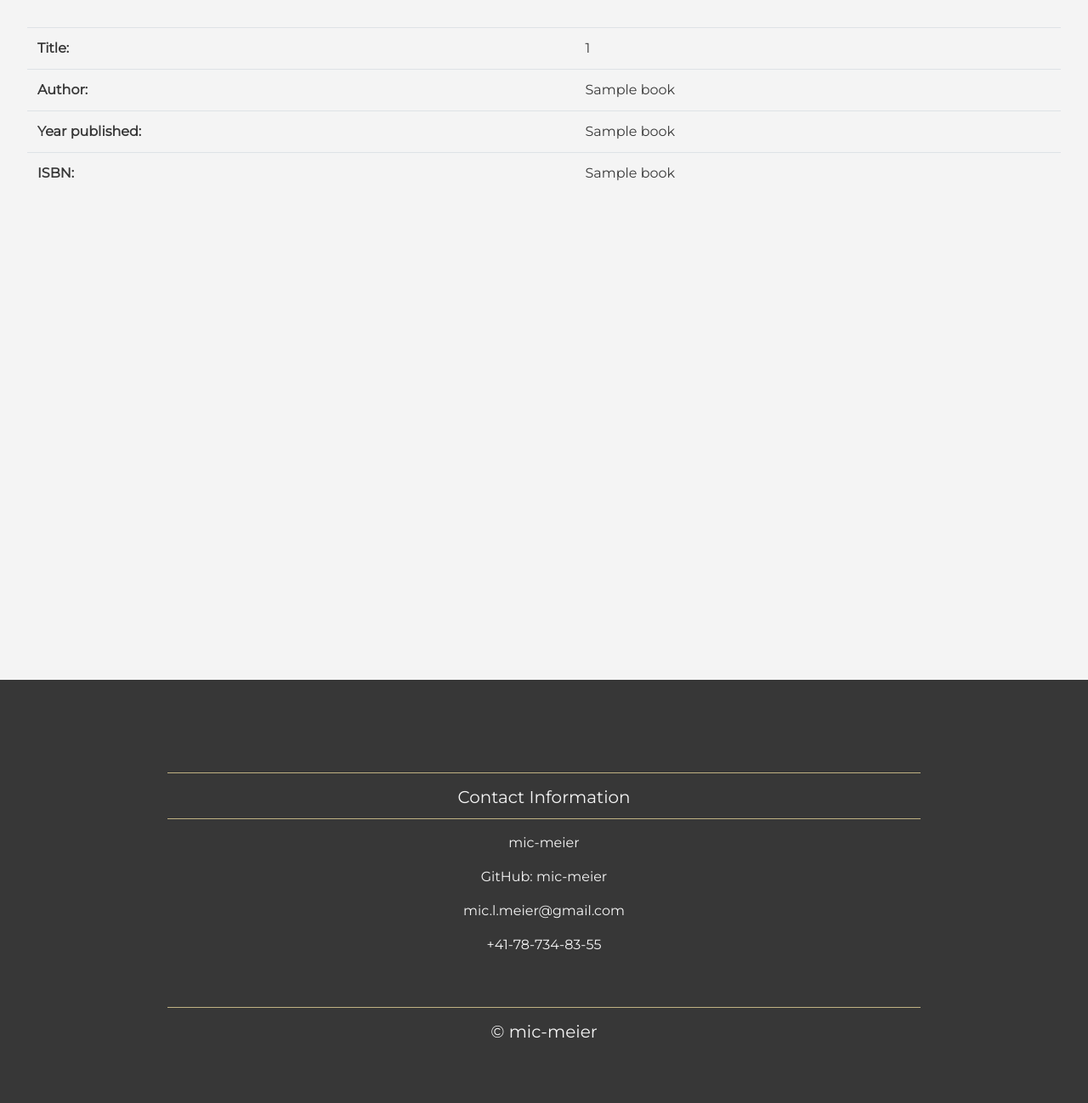
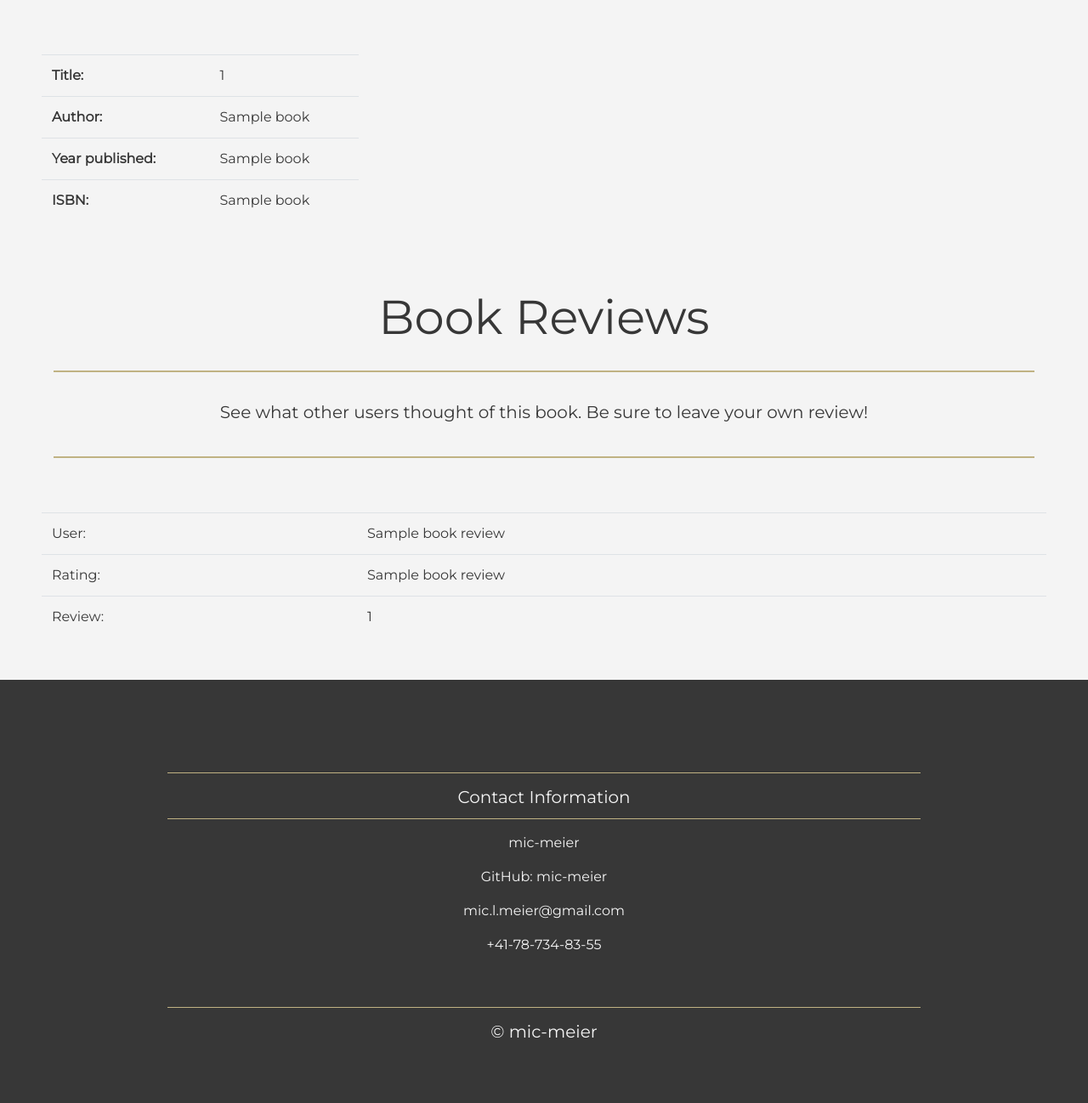
Before and after one commit to mic-meier/project01, a Flask app: template templates/books.html in a window 1280 px wide. Shown: the part 66-1364 px from the top of the page at 85% size. Run offline with Flask 2, Linux system fonts and the light colour scheme; the template is opened without the code that fills it: most values are stand-ins (such as "Sample title", 1, 10 or a date in 2020); some libraries are stand-ins or nearby versions.

Commit message:
Added show existing reviews functionality

```diff
--- a/application.py
+++ b/application.py
@@ -175,7 +175,11 @@ def books(id):
     book = db.execute("SELECT title, author, year_published, isbn FROM books WHERE id = :id",
                       {"id": id}).fetchall()
 
-    return render_template("books.html", book=book)
+    book_reviews = db.execute("SELECT review, rating, username FROM reviews JOIN users on reviews.user_id = users.id "
+                             "WHERE book_id = :book_id",
+                         {"book_id": id}).fetchall()
+
+    return render_template("books.html", book=book, book_reviews=book_reviews)
 
 
 if __name__ == '__main__':
--- a/static/styles.css
+++ b/static/styles.css
@@ -31,6 +31,12 @@ h1 {
     padding-top: 2rem;
 }
 .welcome hr {
+    border-top: 2px solid #C0B283;
+    width: 95%;
+    margin-top: 0.3rem;
+    margin-bottom: 1rem;
+}
+.reviews hr {
     border-top: 2px solid #C0B283;
     width: 95%;
     margin-top: 0.3rem;
--- a/templates/books.html
+++ b/templates/books.html
@@ -5,6 +5,8 @@
 {% endblock %}
 
 {% block main %}
+<div class="row">
+    <div class="col-sm-4">
         <table class="table table-borderless">
         <tbody>
             <tr>
@@ -25,5 +27,38 @@
             </tr>
         </tbody>
         </table>
-
+    </div>
+</div>
+<div class="row reviews text-center">
+    <div class="col-12">
+        <h3 class="display-4">Book Reviews</h3>
+    </div>
+    <hr>
+    <div class="col-12">
+        <p class="lead">See what other users thought of this book. Be sure to leave your own review!</p>
+    </div>
+    <hr>
+</div>
+<div class="row">
+    <div class="col-12">
+    {% for book_review in book_reviews %}
+    <table class="table">
+       <tbody>
+            <tr>
+                <td>User:</td>
+                <td>{{ book_review[2] }}</td>
+            </tr>
+            <tr>
+                <td>Rating:</td>
+                <td>{{ book_review[1] }}</td>
+            </tr>
+            <tr>
+                <td>Review:</td>
+                <td>{{ book_review[0] }}</td>
+            </tr>
+       </tbody>
+    </table>
+    {% endfor %}
+    </div>
+</div>
 {% endblock %}
```
Also changed, not shown: 3 other files. Lines whose indentation alone changed are shown as unchanged.
